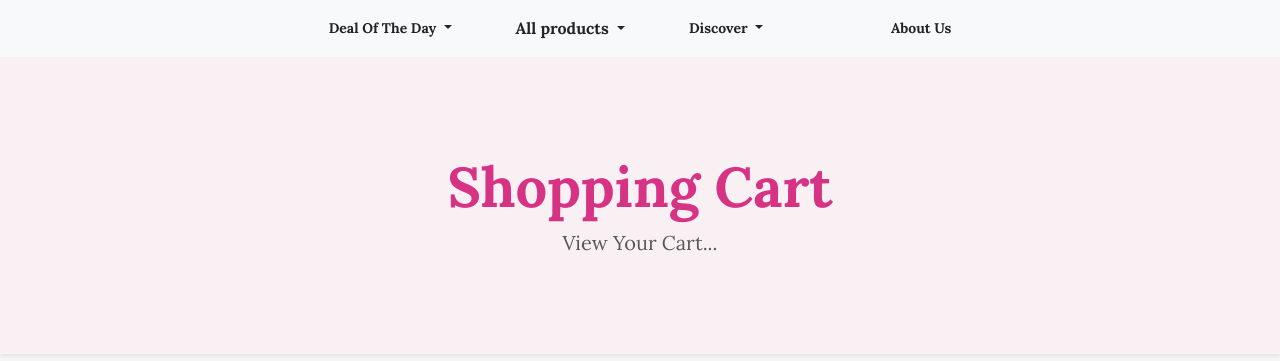
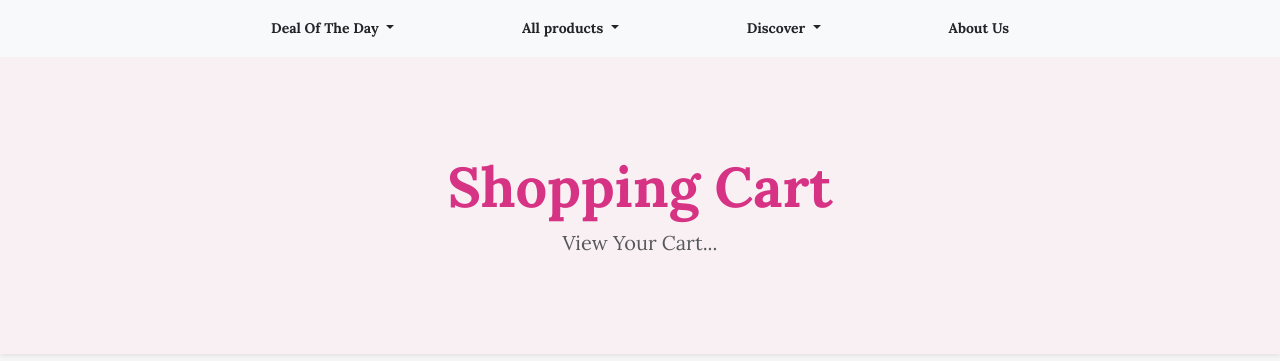
Before and after one commit to SiThuTun22/Cozy_gift, a Django app: page /cart/ in a window 1280 px wide. Shown: the part 59-420 px from the top of the page. Run offline with Django 5.2, Linux system fonts and the light colour scheme; some libraries are stand-ins or nearby versions.

Commit message:
navbar error fixed

```diff
--- a/Cozy_gift-main/store/templates/navbar.html
+++ b/Cozy_gift-main/store/templates/navbar.html
@@ -141,7 +141,7 @@
             </li>
             <!-- Flowers -->
             <li class="nav-item dropdown">
-                <a class="text-dark d-block py-2 dropdown-toggle" href="{% url 'product' %}" id="flowersDropdownMobile" data-bs-toggle="dropdown"  onclick="location.href=this.href;">
+                <a class="nav-link text-dark px-5 mx-3 dropdown-toggle" href="{% url 'product' %}" id="flowersDropdownMobile" data-bs-toggle="dropdown"  onclick="location.href=this.href;">
                     All products
                 </a>
                 <ul class="dropdown-menu" aria-labelledby="flowersDropdownMobile">
```
Also changed, not shown: Cozy_gift-main/db.sqlite3.
